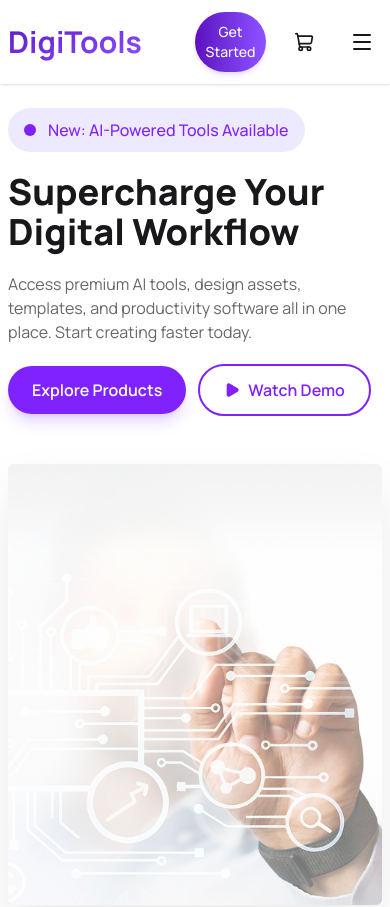
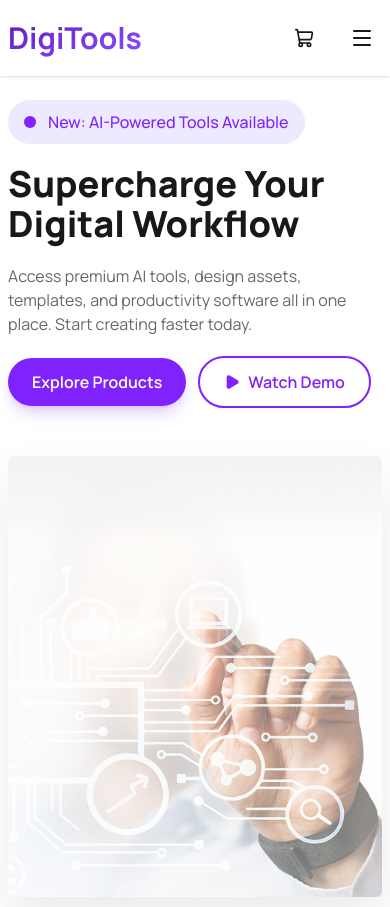
Before and after one commit to smRid/PHA6-DigiTools-Platform, a React (Vite) app: page / in a window 390 px wide. Shown: the top 907 px of the page. Built offline with nearby package versions, Linux system fonts and the light colour scheme.

Commit message:
fix responsive for nav items

```diff
--- a/src/components/Navbar.jsx
+++ b/src/components/Navbar.jsx
@@ -53,7 +53,7 @@ const Navbar = ({ cartCount = 0 }) => {
         >
           Login
         </a>
-        <button className="bg-linear-to-r from-violet-800 to-violet-500 text-white lg:font-semibold font-medium lg:py-3 lg:px-5 p-2.5 rounded-full lg:text-lg text-sm cursor-pointer shadow-md shadow-violet-300/40 hover:shadow-lg hover:shadow-violet-400/50 hover:scale-[1.04] active:scale-[0.98] transition-all duration-200 focus:outline-none focus:ring-2 focus:ring-violet-400 focus:ring-offset-2">
+        <button className="hidden lg:inline-flex bg-linear-to-r from-violet-800 to-violet-500 text-white font-semibold py-3 px-5 rounded-full text-lg cursor-pointer shadow-md shadow-violet-300/40 hover:shadow-lg hover:shadow-violet-400/50 hover:scale-[1.04] active:scale-[0.98] transition-all duration-200 focus:outline-none focus:ring-2 focus:ring-violet-400 focus:ring-offset-2">
           Get Started
         </button>
 
@@ -103,10 +103,18 @@ const Navbar = ({ cartCount = 0 }) => {
             <a
               href="#login"
               onClick={() => setMobileOpen(false)}
-              className="block py-3 text-black/80 font-medium transition-colors duration-200 hover:text-violet-700 hover:pl-2 focus:text-violet-700 focus:outline-none"
+              className="block py-3 text-black/80 font-medium border-b border-gray-100 transition-colors duration-200 hover:text-violet-700 hover:pl-2 focus:text-violet-700 focus:outline-none"
             >
               Login
             </a>
+          </li>
+          <li className="pt-3 pb-1">
+            <button
+              onClick={() => setMobileOpen(false)}
+              className="w-full bg-linear-to-r from-violet-800 to-violet-500 text-white font-semibold py-3 rounded-full text-sm cursor-pointer shadow-md shadow-violet-300/40 hover:shadow-lg hover:shadow-violet-400/50 active:scale-[0.98] transition-all duration-200"
+            >
+              Get Started
+            </button>
           </li>
         </ul>
       </div>
```
